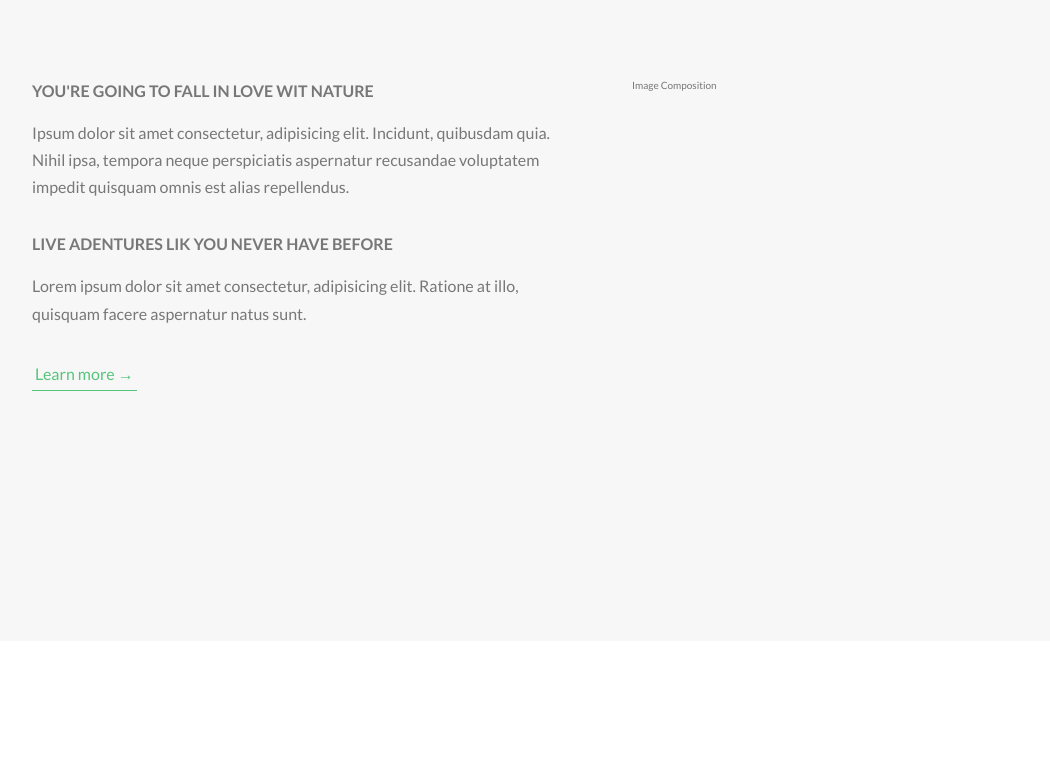
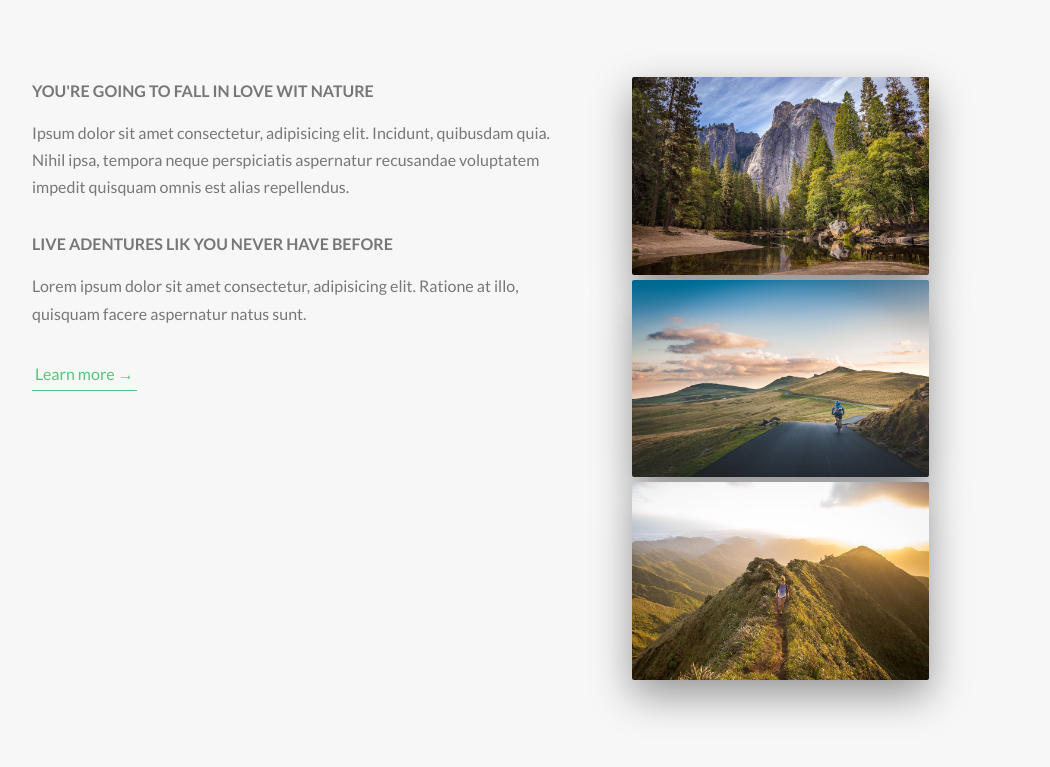
Before and after one commit to meruyert93/Natours-project-advanced-CSS, a website: page starter/index.html in a window 1280 px wide. Shown: the part 943-1710 px from the top of the page, without its empty margins (38-1088 px from the left). Before the commit the page ends 1614 px from the top, so only its background shows below. Drawn offline with Linux system fonts and the light colour scheme; files that its build step writes are made by us from their sources.

Commit message:
composition image

```diff
--- /dev/null
+++ b/sass/components/_composition.scss
@@ -0,0 +1,8 @@
+.composition {
+
+    &__photo {
+        width: 55%;
+        box-shadow: 0 1.5rem 4rem rgba($color-black, .4);
+        border-radius: 2px;
+    }
+}
--- a/sass/main.scss
+++ b/sass/main.scss
@@ -8,6 +8,7 @@
 @import "base/utilities";
 
 @import "components/button";
+@import "components/composition";
 
 @import "layout/grid";
 @import "layout/header";
--- a/starter/index.html
+++ b/starter/index.html
@@ -55,7 +55,11 @@
                         </a>
                     </div>
                     <div class="col-1-of-2">
-                        Image Composition
+                        <div class="composition">
+                            <img src="img/nat-1-large.jpg" alt="" class="composition__photo composition__photo--p1">
+                            <img src="img/nat-2-large.jpg" alt="" class="composition__photo composition__photo--p2">
+                            <img src="img/nat-3-large.jpg" alt="" class="composition__photo composition__photo--p3">
+                        </div>
                     </div>
                 </div>
             </section>
```
Also changed, not shown: starter/css/style.css.
